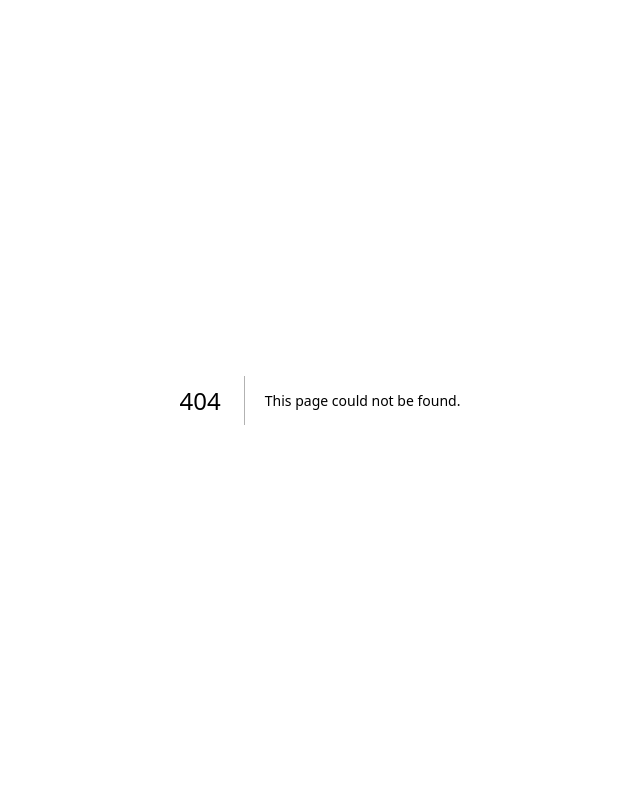
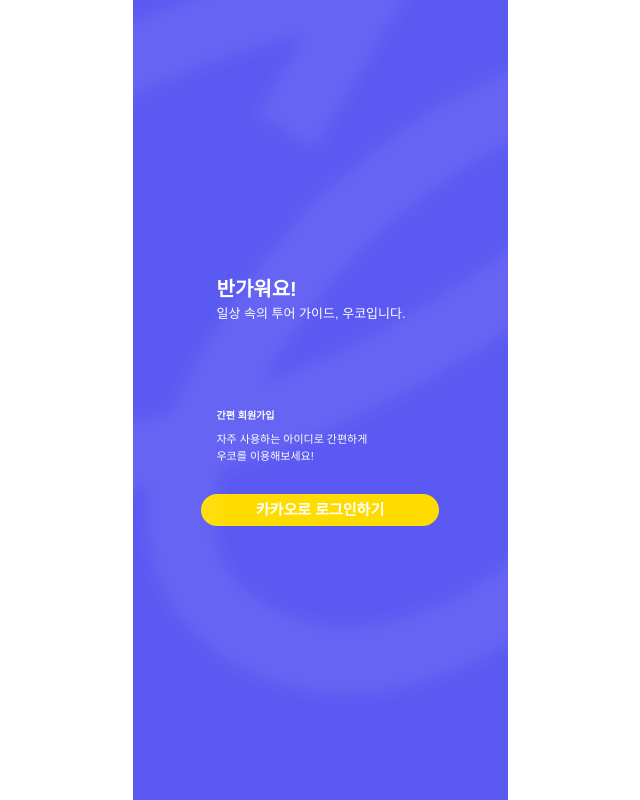
Before and after one commit to team-joytas/wooco-fe, a Next.js app: page /login in a window 1280 px wide. Before the commit this address had no page. Shown: the whole page, without its empty margins (320-960 px from the left). Built offline with nearby package versions, Linux system fonts and the light colour scheme.

Commit message:
feat: splash 느낌으로 suspense 적용

```diff
--- /dev/null
+++ b/src/app/components/Spacer.tsx
@@ -0,0 +1,3 @@
+export default function Spacer({ height }: { height: number }) {
+  return <div style={{ height: `${height}px`, width: '100%' }} />
+}
--- /dev/null
+++ b/src/app/login/components/Login.tsx
@@ -0,0 +1,40 @@
+import Spacer from '@/app/components/Spacer'
+import Image from 'next/image'
+import splashLogo from '@images/splash_logo.svg'
+
+export default async function Login() {
+  await new Promise((resolve) => setTimeout(resolve, 3000))
+  return (
+    <>
+      <Image
+        className={'w-full h-full absolute top-[-90px] opacity-40'}
+        src={splashLogo}
+        alt='splash'
+        width={100}
+        height={100}
+      />
+      <div className={'text-white w-[207px]'}>
+        <section className={'flex flex-col'}>
+          <p className={'text-[20px] font-bold'}>반가워요!</p>
+          <p className={'text-[13px]'}>일상 속의 투어 가이드, 우코입니다.</p>
+        </section>
+        <Spacer height={85} />
+        <section className={'flex flex-col gap-[8px]'}>
+          <p className={'font-bold'}>간편 회원가입</p>
+          <div className={'flex flex-col text-[11px]'}>
+            <span>자주 사용하는 아이디로 간편하게</span>
+            <span>우코를 이용해보세요!</span>
+          </div>
+        </section>
+      </div>
+      <Spacer height={30} />
+      <button
+        className={
+          'h-[32px] w-[238px] rounded-full text-white font-extrabold bg-kakao text-[15px]'
+        }
+      >
+        카카오로 로그인하기
+      </button>
+    </>
+  )
+}
--- /dev/null
+++ b/src/app/login/components/Splash.tsx
@@ -0,0 +1,38 @@
+import splashLogo from '@images/splash_logo.svg'
+import Image from 'next/image'
+import logo_long from '@images/logo_long.png'
+
+export default function Splash() {
+  return (
+    <div
+      className={
+        'w-full h-full bg-brand-blue flex flex-col items-center justify-center'
+      }
+    >
+      <Image
+        className={'w-full h-full absolute top-[-90px]'}
+        src={splashLogo}
+        alt='splash'
+        width={100}
+        height={100}
+      />
+      <div
+        className={
+          'absolute top-1/2 left-1/2 transform -translate-x-1/2 -translate-y-1/2 text-white'
+        }
+      >
+        <p className={'text-center text-[22px] font-bold'}>공유하고</p>
+        <p className={'text-center text-[22px] font-bold'}>공유받는</p>
+        <p className={'text-center text-[22px] font-bold'}>우리들의</p>
+        <p className={'text-center text-[22px] font-bold'}>코스</p>
+      </div>
+      <Image
+        className={'absolute bottom-[50px] left-1/2 transform -translate-x-1/2'}
+        src={logo_long}
+        alt='logo_long'
+        width={100}
+        height={100}
+      />
+    </div>
+  )
+}
--- /dev/null
+++ b/src/app/login/page.tsx
@@ -0,0 +1,17 @@
+import { Suspense } from 'react'
+import Splash from './components/Splash'
+import Login from './components/Login'
+
+export default function Page() {
+  return (
+    <div className={'w-full h-full bg-brand'}>
+      <Suspense fallback={<Splash />}>
+        <div
+          className={'w-full h-full flex flex-col items-center justify-center'}
+        >
+          <Login />
+        </div>
+      </Suspense>
+    </div>
+  )
+}
--- a/tailwind.config.ts
+++ b/tailwind.config.ts
@@ -13,6 +13,10 @@
         foreground: 'var(--foreground)',
         brand: '#5A59F2',
         'header-line': '#737CC4',
+        'container-blue': '#9997F2',
+        'container-light-blue': '#B3BAF1',
+        'light-gray': '#F0F0F0',
+        kakao: '#FFDC00',
       },
       spacing: {
         10: '10px',
```
Also changed, not shown: src/assets/images/logo_long.png (added), src/assets/images/splash_logo.svg (added).
